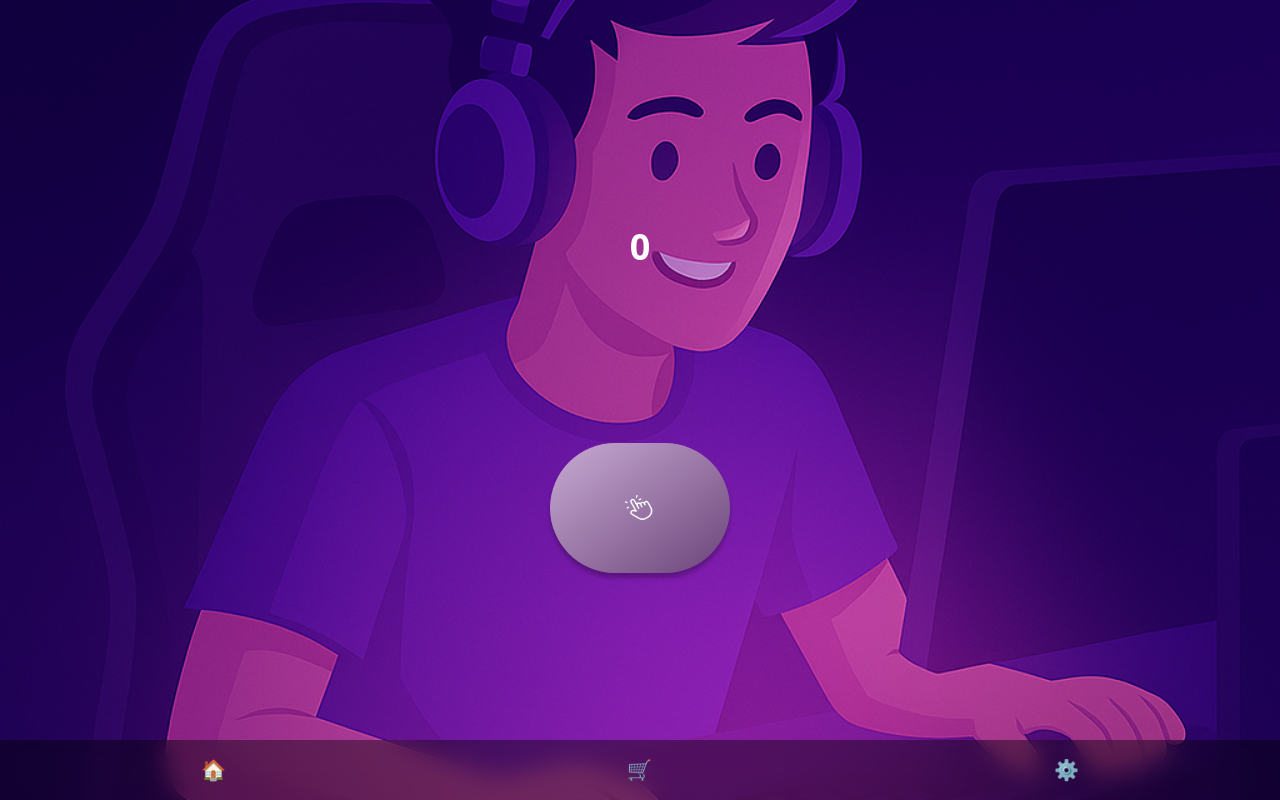
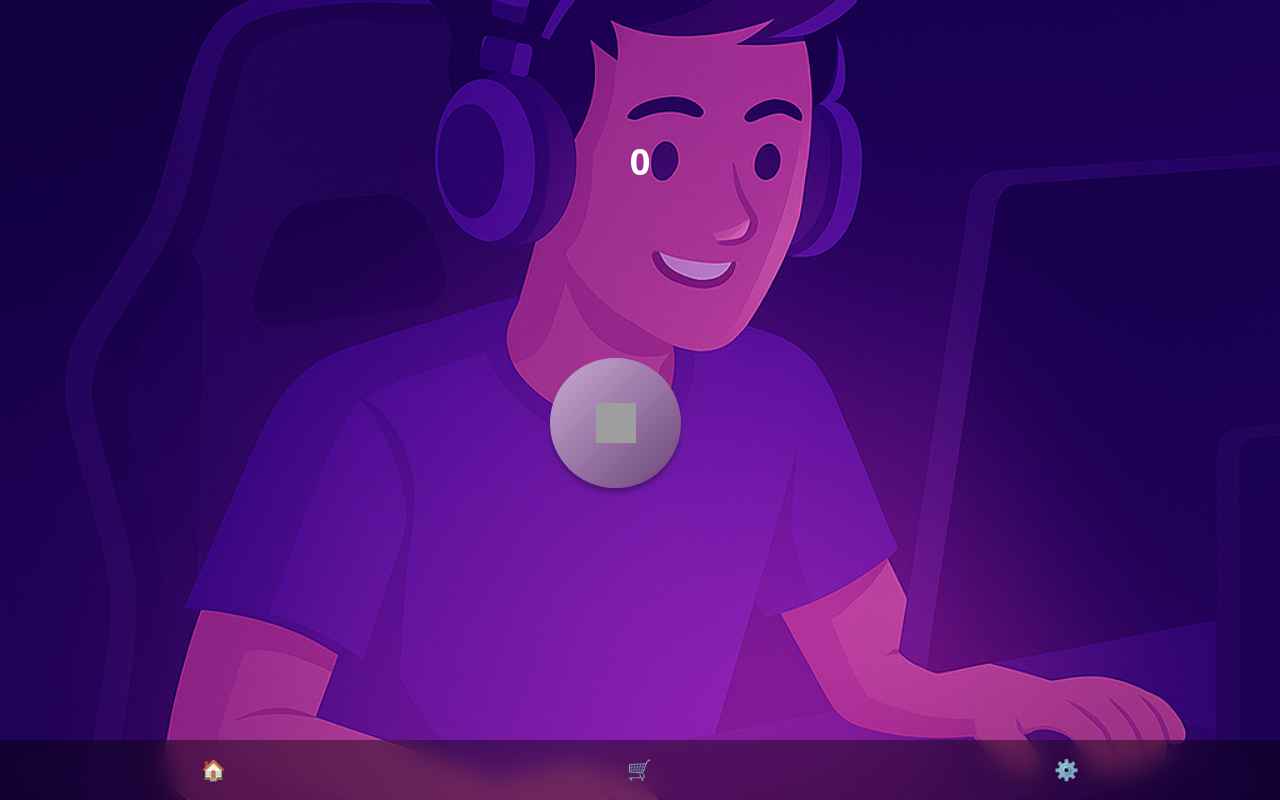
Before and after one commit to lilleo-create/twichclicker, a React (Vite) app: page / in a window 1280 px wide. Built offline with nearby package versions, Linux system fonts and the light colour scheme; grey boxes are pictures that could not be loaded.

Commit message:
Отладка

```diff
--- a/src/api/api.js
+++ b/src/api/api.js
@@ -6,6 +6,14 @@ export const getUserData = async (userId) => {
   }
   return res.json();
 };
+
+export const getUserId = () => {
+  if (typeof window !== 'undefined' && window.Telegram?.WebApp?.initDataUnsafe?.user?.id) {
+    return window.Telegram.WebApp.initDataUnsafe.user.id;
+  }
+  return 'test'; // fallback для браузера
+};
+
 
 export const saveUserData = async (userId, data) => {
   await fetch(`${API_BASE}/api/user/${userId}`, {
--- a/src/components/MouseClicker.jsx
+++ b/src/components/MouseClicker.jsx
@@ -1,20 +1,36 @@
-import { useEffect, useState } from "react";
-import { motion } from "framer-motion";
-import clickIcon from "../assets/icon-click.png";
+import React, { useState } from 'react';
+import { motion } from 'framer-motion';
+import clickIcon from '../assets/mouse-button-left-BahizTEa.png'; // проверь путь!
+import { saveUserData, getUserId } from '../api/api';
 
-const MouseClicker = ({ onClick }) => {
-  const handleClick = () => {
-    onClick?.();
+const MouseClicker = () => {
+  const [coins, setCoins] = useState(0);
+
+  const handleClick = async () => {
+    const newCoins = coins + 1;
+    setCoins(newCoins);
+
+    const userId = getUserId();
+    console.log('➡️ Сохраняем:', userId, newCoins);
+
+    try {
+      await saveUserData(userId, { coins: newCoins });
+    } catch (err) {
+      console.error('❌ Ошибка сохранения:', err);
+    }
   };
 
   return (
     <motion.div
+      className="relative w-[80vw] max-w-[180px] aspect-[3/5] cursor-pointer select-none"
+      whileTap={{ scale: 0.96 }}
       onClick={handleClick}
-      whileTap={{ scale: 0.96 }}
-      className="relative w-[80vw] max-w-[180px] aspect-[3/5] w-[131px] h-[130px] rounded-full flex items-center justify-center cursor-pointer select-none"
+    >
+      <div
+        className="w-[131px] h-[130px] rounded-full flex items-center justify-center select-none"
         style={{
-        background: "linear-gradient(to bottom right, #C9ABD4, #6B4479)",
-        boxShadow: "0px 5px 4px rgba(0, 0, 0, 0.25)"
+          background: 'linear-gradient(to bottom right, #C9ABD4, #6B4479)',
+          boxShadow: '0px 5px 4px rgba(0, 0, 0, 0.25)'
         }}
       >
         <img
@@ -23,6 +39,7 @@ const MouseClicker = ({ onClick }) => {
           className="w-10 h-10 pointer-events-none"
           draggable={false}
         />
+      </div>
     </motion.div>
   );
 };
```
Lines whose indentation alone changed are shown as unchanged.
